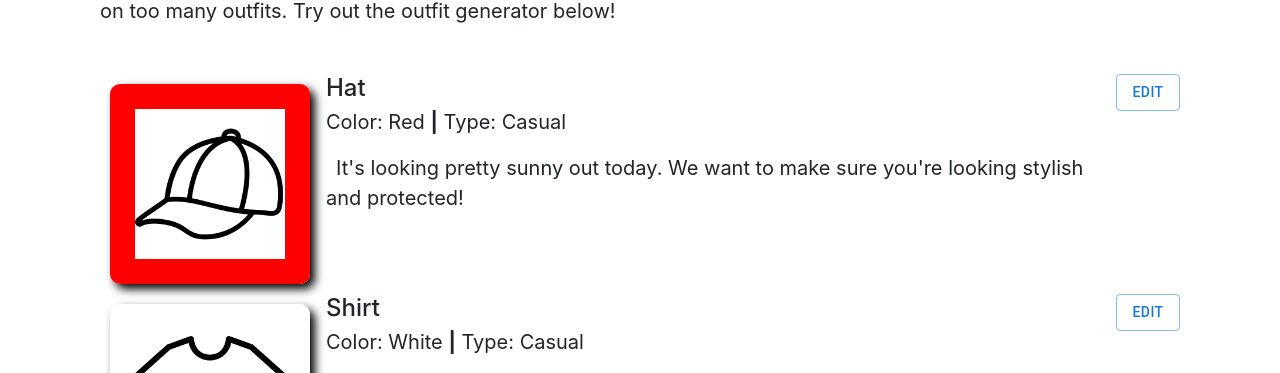
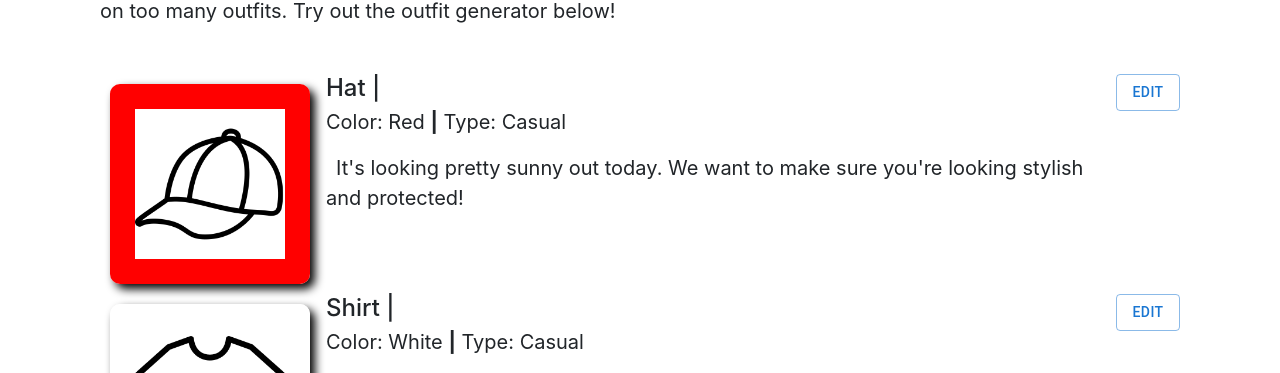
Before and after one commit to rokarn12/fithub-app, a React (Create React App) app in the folder fithub_mongodb/client/: page / in a window 1280 px wide. Shown: the part 420-793 px from the top of the page. Built offline with nearby package versions, Linux system fonts and the light colour scheme; no server answers.

Commit message:
added item name

```diff
--- a/fithub_mongodb/client/src/components/ItemCard.jsx
+++ b/fithub_mongodb/client/src/components/ItemCard.jsx
@@ -36,7 +36,7 @@ const itemCard = (props) => {
         <div id='itemCard' className='media'>
             <img id='img_icon' src={imgSrc} className='mr-3' alt='img1' style={{borderColor: props.color}}></img>
             <div className='media-body text-left'>
-                <h4 className='mt-0 mb-1'>{props.article}</h4>
+                <h4 className='mt-0 mb-1'>{props.article} | {props.name}</h4>
                 <p classname='mt-0 mb-1'>Color: {props.color} <b>|</b> Type: {props.type}</p>
                 <p>&ensp;{props.description}</p>
             </div>
--- a/fithub_mongodb/client/src/pages/ECloset.jsx
+++ b/fithub_mongodb/client/src/pages/ECloset.jsx
@@ -123,7 +123,7 @@ const ECloset = () => {
                 <div>
                     {allItems.map((item) => (
                         //<li key={index}>{"Name:" + item.ItemName + "\tClothing Type\t" + item.clothingType }</li>
-                        <ItemCard article = {item.clothingType} color = {item.color} type = {item.attireType}/>
+                        <ItemCard article = {item.clothingType} color = {item.color} type = {item.attireType} name = {item.itemName}/>
                     ))}
                 </div>
             </div>
```
